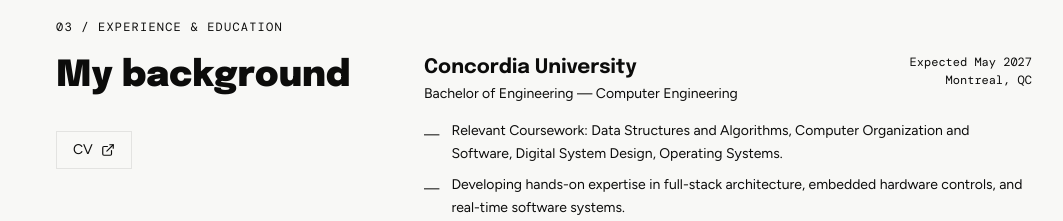
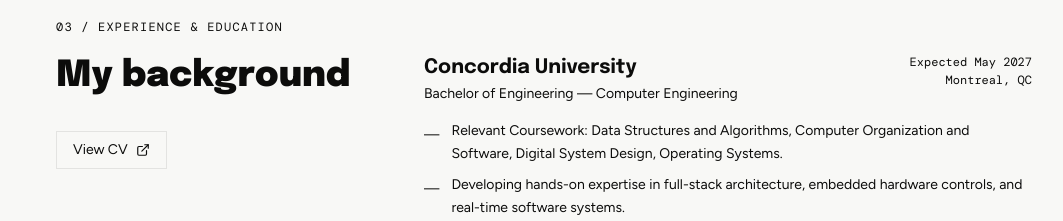
Before and after one commit to nabnab00/nabnab00.github.io, a React (Vite) app: page / in a window 1280 px wide. Shown: the part 3300-3521 px from the top of the page, without its empty margins (96-1159 px from the left). Built offline with nearby package versions, Linux system fonts and the light colour scheme; a web font is replaced by a local one.

Commit message:
Update CV link to point to PDF instead of email

```diff
--- a/src/app/App.tsx
+++ b/src/app/App.tsx
@@ -410,10 +410,12 @@
               My background
             </h2>
             <a
-              href="mailto:knabil8600@gmail.com?subject=Resume%20Request"
+              href="/Nabil_Khan_Resume.pdf"
+              target="_blank"
+              rel="noopener noreferrer"
               className="mt-8 inline-flex items-center gap-2 text-sm text-muted-foreground hover:text-foreground border border-border px-4 py-2 transition-colors hover:border-foreground"
             >
-              CV <ExternalLink size={14} />
+              View CV <ExternalLink size={14} />
             </a>
           </div>
 
```
